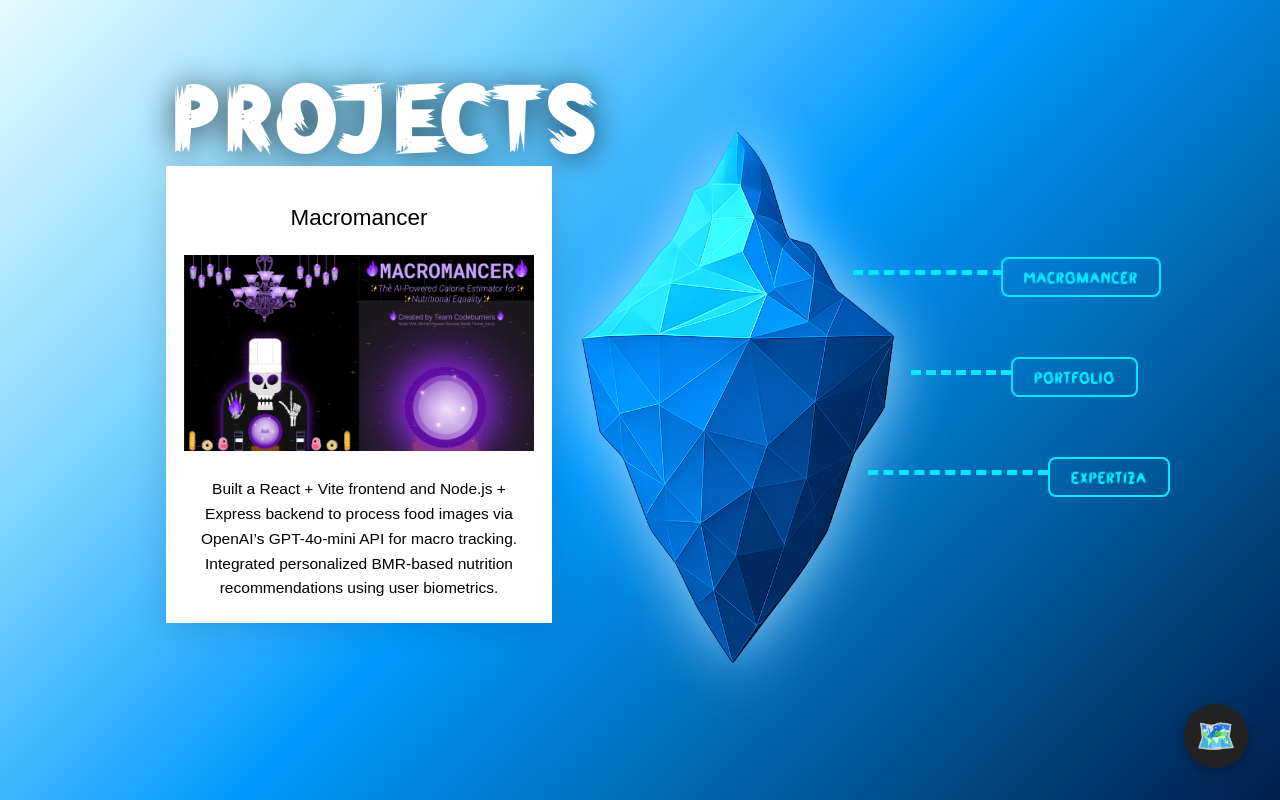
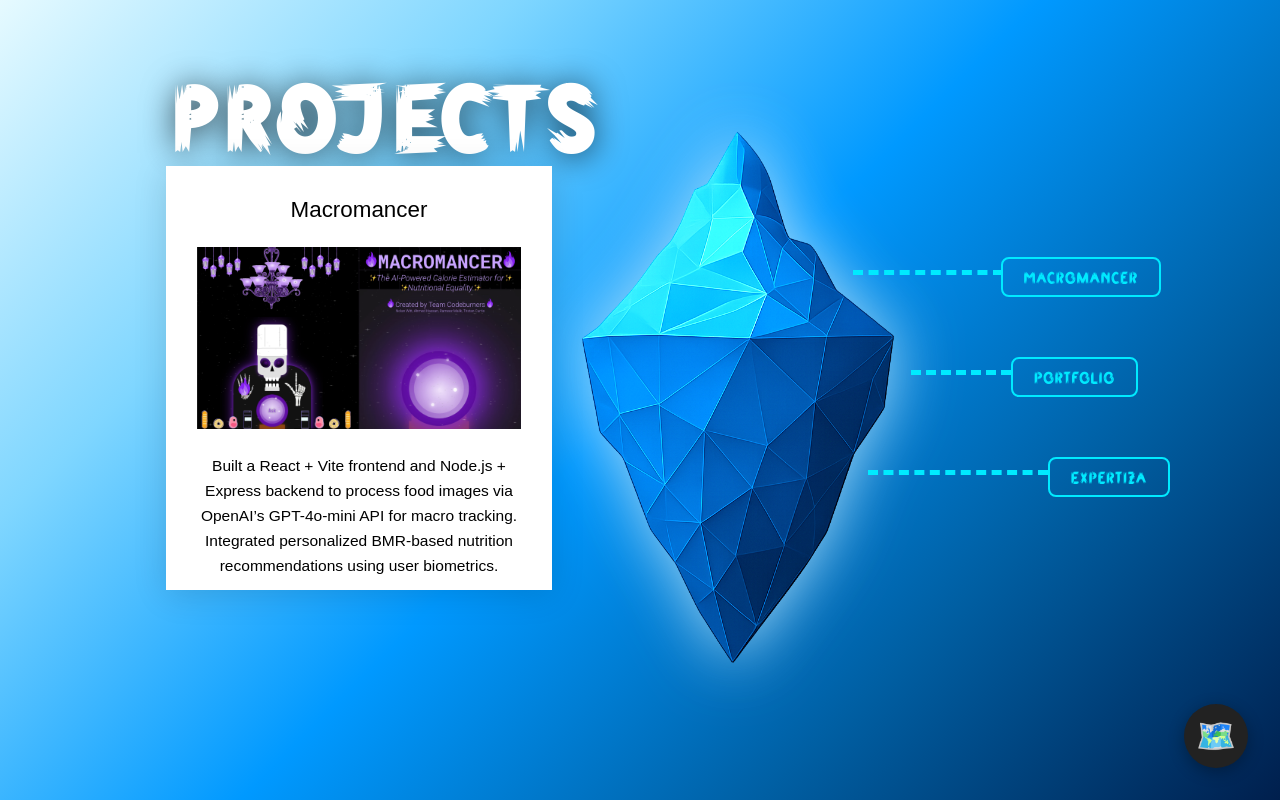
Before and after one commit to RameezMilk/my-portfolio, a React (Vite) app in the folder portfolio/: page /tundra in a window 1280 px wide. Built offline with nearby package versions, Linux system fonts and the light colour scheme; a web font is replaced by a local one.

Commit message:
Fixing minor css for soft launch

```diff
--- a/portfolio/src/styles/MapModal.css
+++ b/portfolio/src/styles/MapModal.css
@@ -13,7 +13,7 @@
   margin-left: auto;
   margin-right: auto;
   margin-top: 2.2rem;
-  font-size: 0.98rem;
+  font-size: 0.9rem;
 }
 /* Center the location title */
 .location-title {
@@ -23,7 +23,7 @@
   justify-content: center;
   text-align: center;
   width: 100%;
-  font-size: 0.98rem !important;
+  font-size: 0.9rem !important;
 }
 /* Tooltip for map marker */
 .map-marker-tooltip {
@@ -100,7 +100,7 @@
   font-family: 'Dune', 'Orbitron', sans-serif;
   color: #111;
   background: #ff003c;
-  font-size: 1.6rem;
+  font-size: 1.4rem;
   margin-top: 1.2rem;
   margin-bottom: -1.1rem;
   letter-spacing: 0.15em;
--- a/portfolio/src/styles/Tundra.css
+++ b/portfolio/src/styles/Tundra.css
@@ -169,11 +169,11 @@
   background: #fff;
   border-radius: 0;
   box-shadow: 0 4px 32px #0002;
-  aspect-ratio: 5 / 6;
+  aspect-ratio: 5 / 5.2;
   width: 350px;
   left: 13vw;
   min-width: 200px;
-  padding: 1.2rem 1.1rem 1.1rem 1.1rem;
+  padding: 0.7rem 1.1rem 0.7rem 1.1rem;
   display: flex;
   flex-direction: column;
   align-items: center;
```
